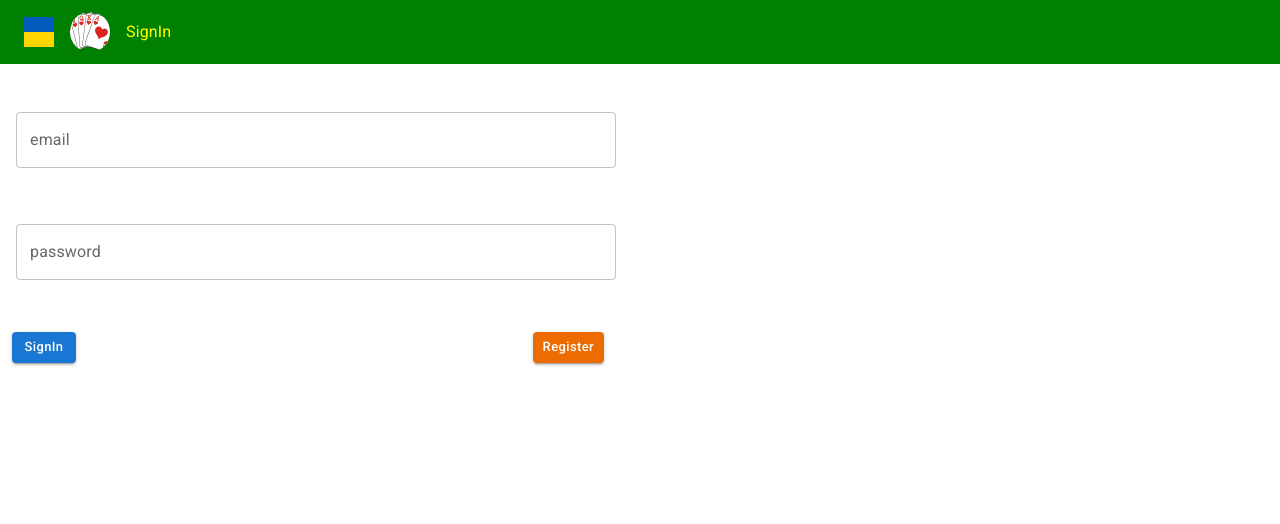
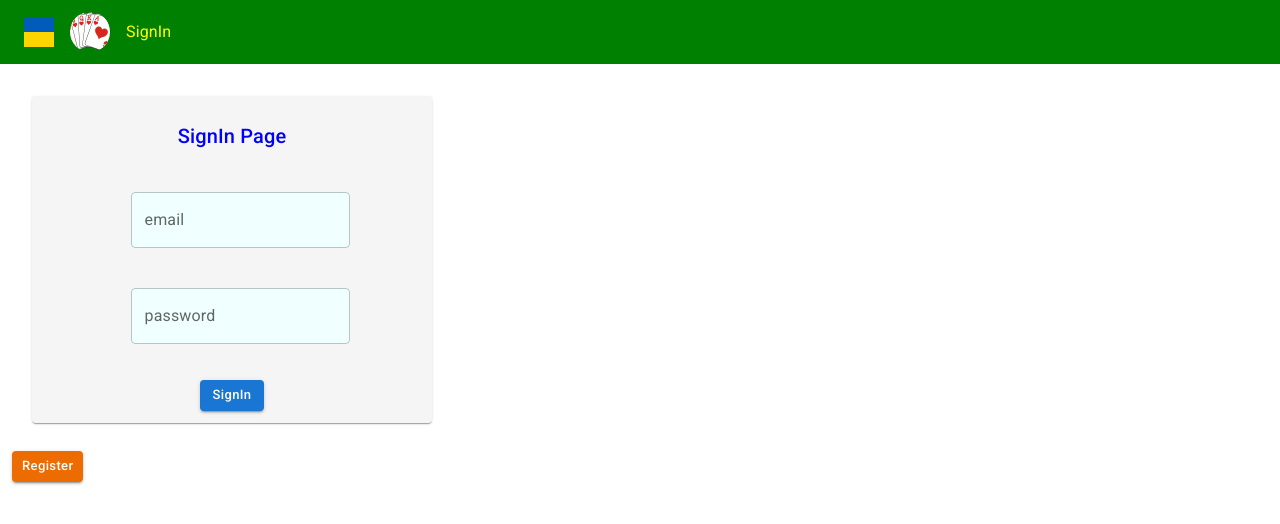
Before and after one commit to richardstuart007/quizclient010, a React (Create React App) app: page / in a window 1280 px wide. Both pictures are taken after a click on the button "Continue". Shown: the top 524 px of the page. Built offline with nearby package versions, Linux system fonts and the light colour scheme.

Commit message:
signin and register layout

```diff
--- a/src/pages/QuizRegister/QuizRegister.js
+++ b/src/pages/QuizRegister/QuizRegister.js
@@ -2,7 +2,7 @@
 //  Libraries
 //
 import { useState } from 'react'
-import { Grid, Typography, Box } from '@mui/material'
+import { Paper, Grid, Typography } from '@mui/material'
 //
 //  Debug Settings
 //
@@ -161,94 +161,111 @@ function QuizRegister({ handlePage }) {
   return (
     <>
       <MyForm>
-        <Grid container spacing={2}>
+        <Paper
+          sx={{
+            margin: 3,
+            padding: 1,
+            maxWidth: 400,
+            backgroundColor: 'whitesmoke',
+            elevation: 12
+          }}
+        >
+          <Grid
+            container
+            spacing={2}
+            justify='center'
+            alignItems='center'
+            direction='column'
+            style={{ minheight: '100vh' }}
+          >
+            {/*.................................................................................................*/}
+            <Grid item xs={12} sx={{ mt: 2 }}>
+              <Typography variant='h6' style={{ color: 'blue' }}>
+                Registration Page
+              </Typography>
+            </Grid>
             {/*.................................................................................................*/}
             <Grid item xs={12}>
-            <Box sx={{ mt: 2, maxWidth: 300 }}>
+              <MyInput
+                name='email'
+                label='email'
+                value={values.email}
+                onChange={handleInputChange}
+                error={errors.email}
+                sx={{ backgroundColor: 'azure' }}
+              />
+            </Grid>
+            {/*.................................................................................................*/}
+            <Grid item xs={12}>
+              <MyInput
+                name='password'
+                label='password'
+                value={values.password}
+                onChange={handleInputChange}
+                error={errors.password}
+                sx={{ backgroundColor: 'azure' }}
+              />
+            </Grid>
+            {/*.................................................................................................*/}
+            <Grid item xs={12}>
               <MyInput
                 name='name'
                 label='name'
                 value={values.name}
                 onChange={handleInputChange}
                 error={errors.name}
+                sx={{ backgroundColor: 'azure' }}
               />
-            </Box>
             </Grid>
             {/*.................................................................................................*/}
             <Grid item xs={12}>
-            <Box sx={{ mt: 2, maxWidth: 300 }}>
-              <MyInput
-                name='email'
-                label='email'
-                value={values.email}
-                onChange={handleInputChange}
-                error={errors.email}
-              />
-            </Box>
-          </Grid>
-          {/*.................................................................................................*/}
-          <Grid item xs={12}>
-            <Box sx={{ mt: 2, maxWidth: 300 }}>
-              <MyInput
-                name='password'
-                label='password'
-                value={values.password}
-                onChange={handleInputChange}
-                error={errors.password}
-              />
-            </Box>
-          </Grid>
-          {/*.................................................................................................*/}
-          <Grid item xs={12}>
-            <Box sx={{ mt: 2, maxWidth: 200 }}>
               <MyInput
                 name='fedid'
                 label='Bridge Federation Id'
                 value={values.fedid}
                 onChange={handleInputChange}
                 error={errors.fedid}
+                sx={{ backgroundColor: 'azure' }}
               />
-            </Box>
             </Grid>
             {/*.................................................................................................*/}
             <Grid item xs={12}>
-            <Box sx={{ mt: 2, maxWidth: 200 }}>
               <MyInput
                 name='fedcountry'
                 label='Country'
                 value={values.fedcountry}
                 onChange={handleInputChange}
                 error={errors.fedcountry}
+                sx={{ backgroundColor: 'azure' }}
               />
-            </Box>
             </Grid>
 
             {/*.................................................................................................*/}
             <Grid item xs={12}>
-            <Box sx={{ mt: 2, maxWidth: 600 }}>
               <Typography style={{ color: 'red' }}>{form_message}</Typography>
-            </Box>
             </Grid>
-        </Grid>
+
             {/*.................................................................................................*/}
-        <Box sx={{ mt: 2, maxWidth: 300 }}>
+            <Grid item xs={12}>
               <MyButton
                 text='Register'
                 onClick={() => {
                   FormSubmit()
                 }}
               />
+            </Grid>
+          </Grid>
+        </Paper>
         {/*.................................................................................................*/}
-
+        <Grid item xs={12}>
           <MyButton
             color='warning'
-            sx={{ float: 'right' }}
             onClick={() => {
               handlePage('QuizSignin')
             }}
             text='Signin'
           />
-        </Box>
+        </Grid>
         {/*.................................................................................................*/}
       </MyForm>
     </>
--- a/src/pages/QuizSignin/QuizSignin.js
+++ b/src/pages/QuizSignin/QuizSignin.js
@@ -2,7 +2,7 @@
 //  Libraries
 //
 import { useState } from 'react'
-import { Grid, Typography, Box } from '@mui/material'
+import { Paper, Grid, Typography } from '@mui/material'
 //
 //  Utilities
 //
@@ -182,56 +182,77 @@ function QuizSignin({ handlePage }) {
   return (
     <>
       <MyForm>
+        <Paper
+          sx={{
+            margin: 3,
+            padding: 1,
+            maxWidth: 400,
+            backgroundColor: 'whitesmoke',
+            elevation: 12
+          }}
+        >
+          <Grid
+            container
+            spacing={2}
+            justify='center'
+            alignItems='center'
+            direction='column'
+            style={{ minheight: '100vh' }}
+          >
             {/*.................................................................................................*/}
-        <Grid container spacing={2}>
+            <Grid item xs={12} sx={{ mt: 2 }}>
+              <Typography variant='h6' style={{ color: 'blue' }}>
+                SignIn Page
+              </Typography>
+            </Grid>
+            {/*.................................................................................................*/}
             <Grid item xs={12}>
-            <Box sx={{ mt: 2, maxWidth: 600 }}>
               <MyInput
                 name='email'
                 label='email'
                 value={values.email}
                 onChange={handleInputChange}
                 error={errors.email}
+                sx={{ backgroundColor: 'azure' }}
               />
-            </Box>
             </Grid>
             {/*.................................................................................................*/}
             <Grid item xs={12}>
-            <Box sx={{ mt: 2, maxWidth: 600 }}>
               <MyInput
                 name='password'
                 label='password'
                 value={values.password}
                 onChange={handleInputChange}
                 error={errors.password}
+                sx={{ backgroundColor: 'azure' }}
               />
-            </Box>
             </Grid>
             {/*.................................................................................................*/}
             <Grid item xs={12}>
-            <Box sx={{ mt: 2, maxWidth: 600 }}>
               <Typography style={{ color: 'red' }}>{form_message}</Typography>
-            </Box>
             </Grid>
-        </Grid>
+
             {/*.................................................................................................*/}
-        <Box sx={{ mt: 2, maxWidth: 600 }}>
+            <Grid item xs={12}>
               <MyButton
                 text='SignIn'
                 onClick={() => {
                   FormSubmit()
                 }}
               />
+            </Grid>
+          </Grid>
+        </Paper>
         {/*.................................................................................................*/}
+        <Grid item xs={12}>
           <MyButton
             color='warning'
-            sx={{ float: 'right' }}
             onClick={() => {
               handlePage('QuizRegister')
             }}
             text='Register'
           />
-        </Box>
+        </Grid>
         {/*.................................................................................................*/}
       </MyForm>
     </>
```
Lines whose indentation alone changed are shown as unchanged.
